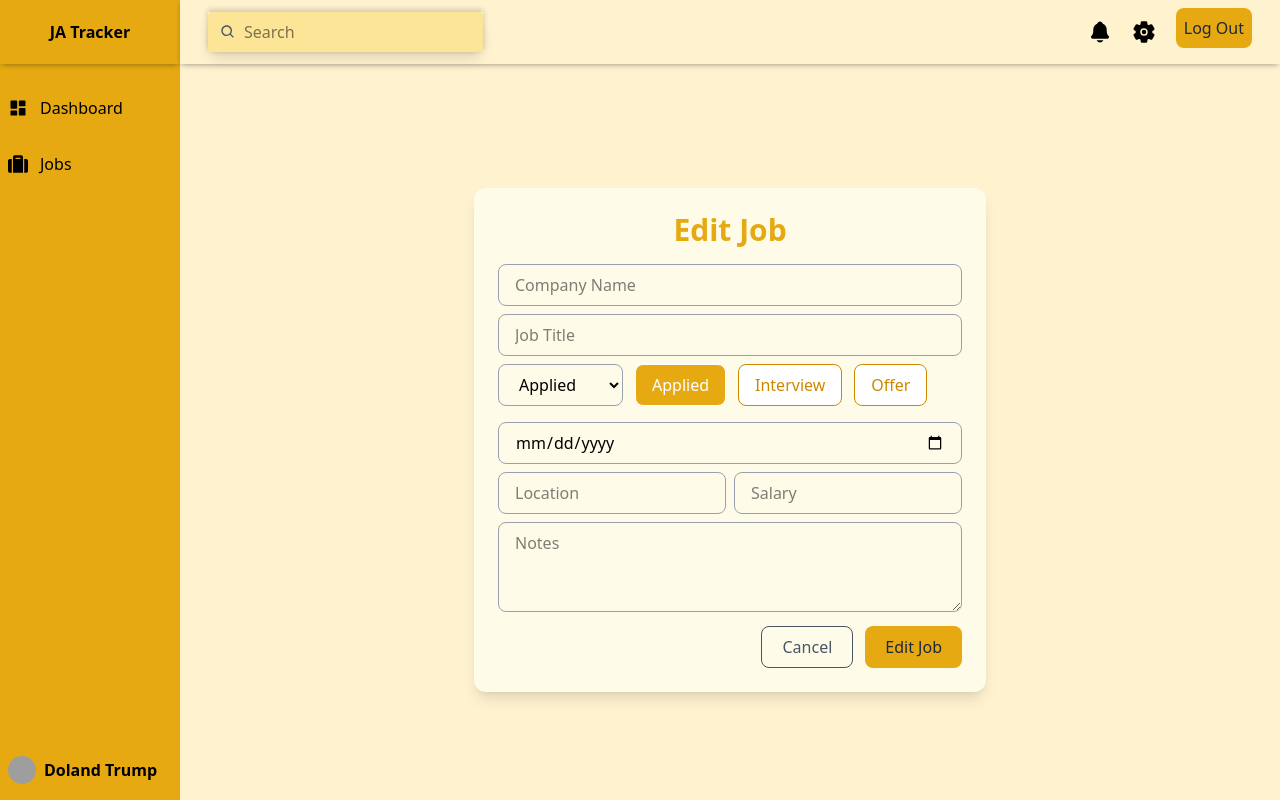
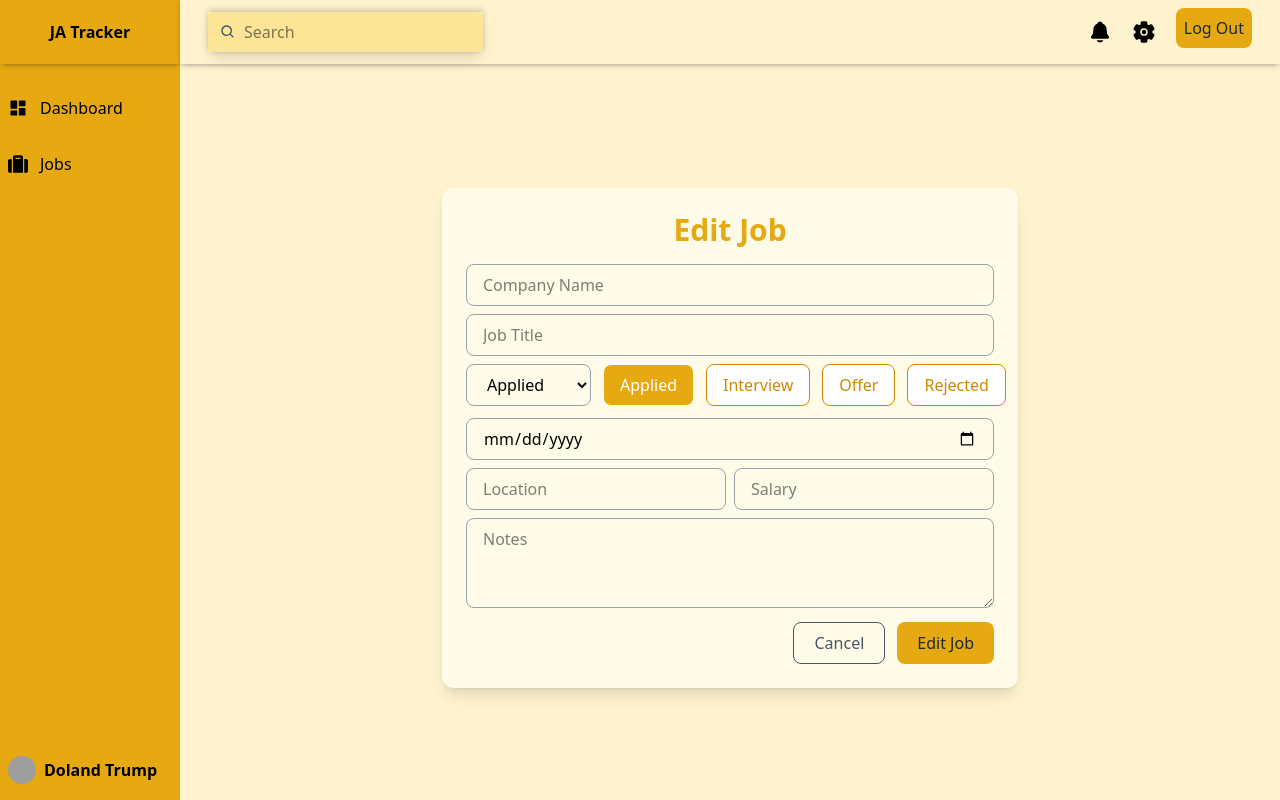
Before and after one commit to vijayvaddi11/Job-Application-Tracker--SAAS, a React app in the folder frontend/: page /editjob in a window 1280 px wide. Built offline with nearby package versions, Linux system fonts and the light colour scheme; grey boxes are pictures that could not be loaded; the HTML template or start-up script is replaced by a standard one.

Commit message:
EditJob component to expand status options and adjust layout

```diff
--- a/frontend/src/components/EditJob.jsx
+++ b/frontend/src/components/EditJob.jsx
@@ -6,7 +6,7 @@ const EditJob = () => {
 
   return (
     <div className="w-full flex justify-center mt-25">
-      <div className="w-full max-w-lg bg-yellow-50 rounded-xl shadow-lg p-6">
+      <div className="w-full max-w-xl bg-yellow-50 rounded-xl shadow-lg p-6">
 
         <h2 className="hero">
           Edit Job
@@ -27,7 +27,7 @@ const EditJob = () => {
         />
 
         {/* Status */}
-        <div className="flex items-center gap-3 mb-4">
+        <div className="flex items-center gap-3 mb-3">
           <select
             className="px-4 py-2 border-gray-400 border rounded-lg  focus:outline-none focus:ring-1 focus:ring-[#FCE597] ;"
             value={status}
@@ -36,9 +36,10 @@ const EditJob = () => {
             <option>Applied</option>
             <option>Interview</option>
             <option>Offer</option>
+            <option>Rejected</option>
           </select>
 
-          {["Applied", "Interview", "Offer"].map((item) => (
+          {["Applied", "Interview", "Offer","Rejected"].map((item) => (
             <button
               key={item}
               onClick={() => setStatus(item)}
```
